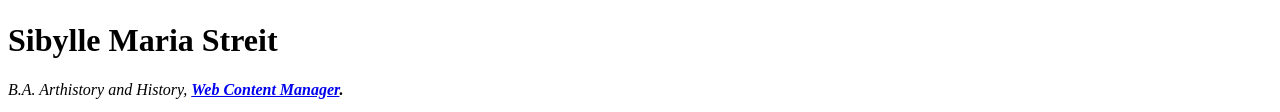
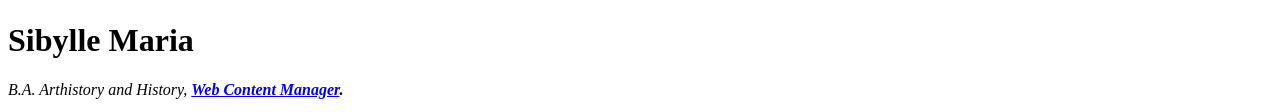
Before and after one commit to shugtactic/cv, a plain HTML site: page hobbies.html in a window 1280 px wide. Shown: the part 305-417 px from the top of the page. Drawn offline with Linux system fonts and the light colour scheme.

Commit message:
removed last name

```diff
--- a/hobbies.html
+++ b/hobbies.html
@@ -6,7 +6,7 @@
   </head>
   <body>
     <img src="images/sibylle-circle.png" alt="Sibylle Profile picture">
-    <h1>Sibylle Maria Streit</h1>
+    <h1>Sibylle Maria</h1>
     <p><em>B.A. Arthistory and History, <strong><a href="https://t3n.de/news/content-manager-aufgaben-gehalt-profil-802491/">Web Content Manager</a>.</strong></em></p>
     <p>Recently I am working as a Web Content Mangager in a medium sized Berlin resided Company.
       I am working in the IT deparment of the firm in an agile Team of Developers and POs.
```
